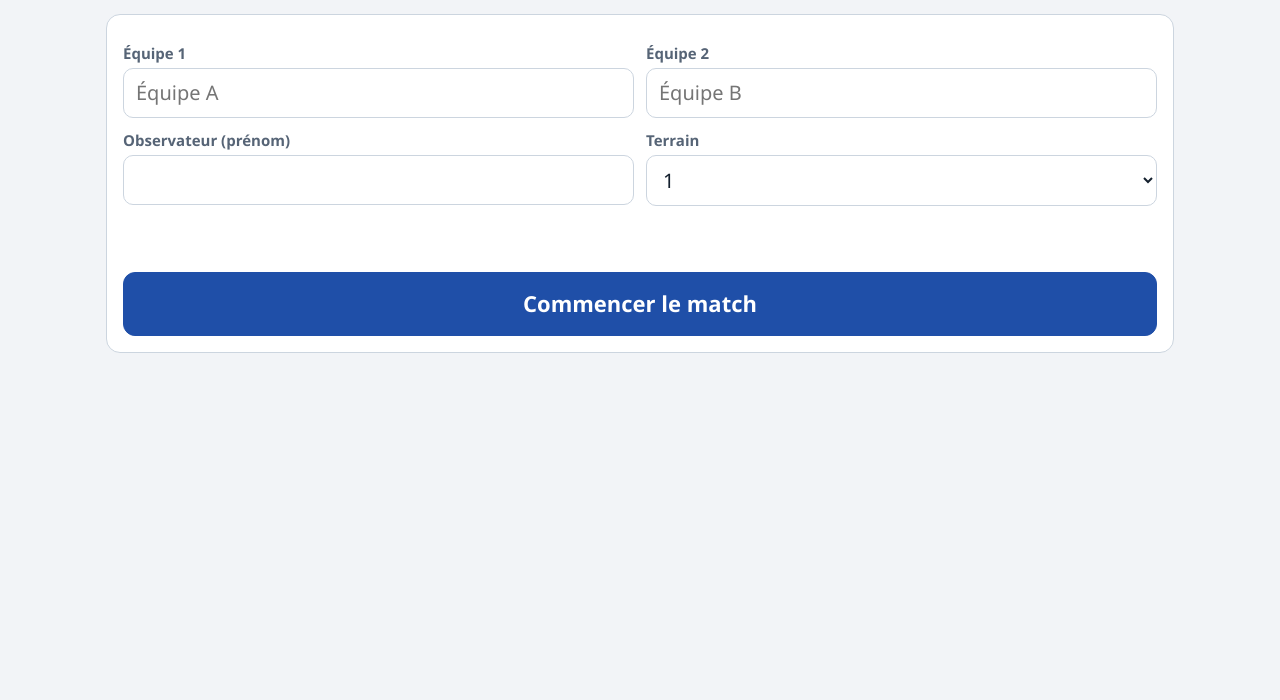
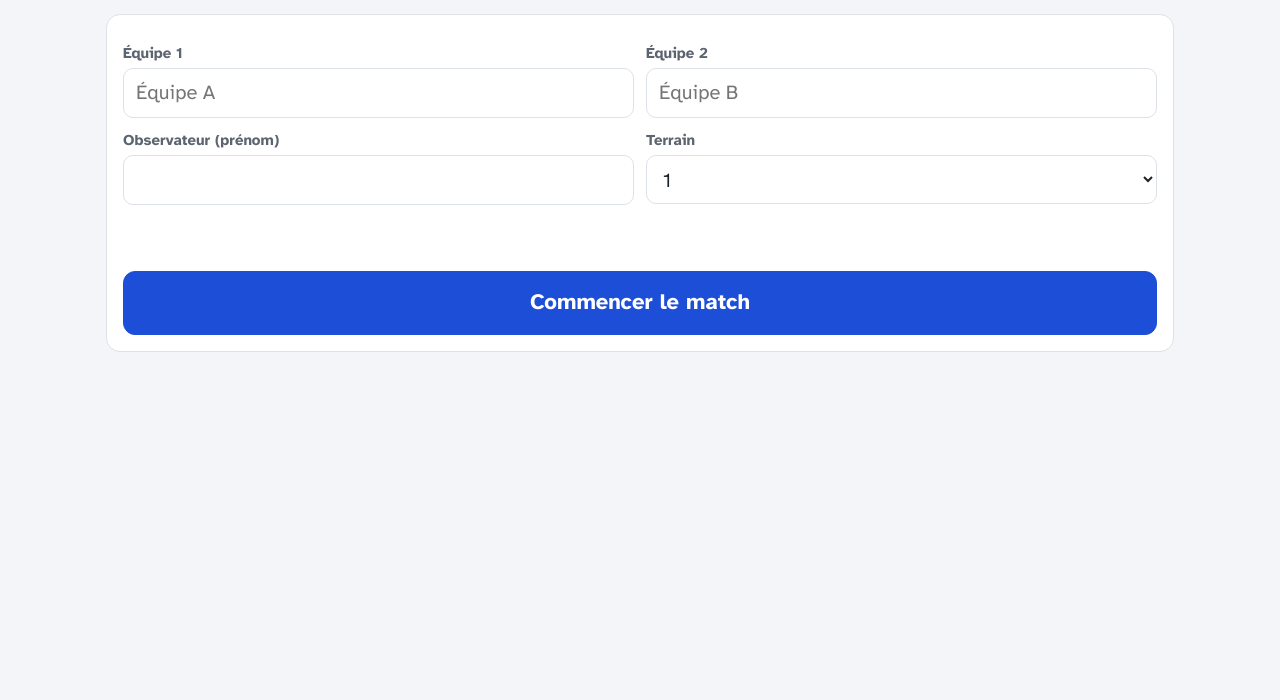
Before and after one commit to yannickdartois-hue/volley-eleves, a plain HTML site: page index.html in a window 1280 px wide. Shown: the part 100-800 px from the top of the page. Drawn offline with Linux system fonts and the light colour scheme.

Commit message:
Charte v1 : base commune, équipe A en bleu volley, polices embarquées hors ligne
Co-Authored-By: Claude Opus 5.5 <noreply@anthropic.com>
Claude-Session: https://claude.ai/code/session_01QNfJk8V2FdZHfoNhsmtJU7

```diff
--- /dev/null
+++ b/eps-charte-v1.css
@@ -0,0 +1,63 @@
+/* =====================================================================
+   eps-charte-v1.css — charte visuelle commune des applis EPS (version 1)
+   Lycée Georges Pompidou · Yannick Dartois
+   ---------------------------------------------------------------------
+   Source unique : mon-eps/atelier/ecran-de-cours/commun/. Recopié tel quel
+   dans chaque dépôt par construire.py (copie locale = marche hors ligne).
+   Chargé APRÈS le <style> de l'activité : il remplace ses couleurs sans
+   toucher au contenu. Pour revenir en arrière : retirer le lien vers ce
+   fichier et le petit <style> « Charte v1 » qui le suit dans la page.
+   Une future v2 sera un AUTRE fichier (eps-charte-v2.css) : chaque appli
+   passe à la v2 quand on le décide, jamais toutes d'un coup.
+
+   Ce qui est propre à chaque activité (sa couleur, la teinte de chacun de
+   ses cycles) est calculé par construire.py à partir de activites.json.
+   ===================================================================== */
+
+/* ---------- 0. Polices embarquées (dossier polices/ du dépôt : marche hors ligne) ---------- */
+@font-face{font-family:"Archivo";src:url(polices/archivo.woff2) format("woff2");font-weight:100 900;font-stretch:62% 125%;font-display:swap}
+@font-face{font-family:"Atkinson";src:url(polices/atkinson-400.woff2) format("woff2");font-weight:400;font-display:swap}
+@font-face{font-family:"Atkinson";src:url(polices/atkinson-700.woff2) format("woff2");font-weight:700;font-display:swap}
+
+/* ---------- 1. Base commune : thème clair (toujours par défaut) ---------- */
+:root{
+  --sol:#f3f5f8;        /* fond de page */
+  --craie:#ffffff;      /* cartes */
+  --encre:#1c2128;      /* texte */
+  --repere:#5b6470;     /* texte secondaire */
+  --trait:#dde2e8;      /* bordures, frise */
+  --sur-encre:#ffffff;
+  --fait:#9aa3ae;
+  /* l'accent de l'écran de cours devient la couleur de l'activité */
+  --ligne:var(--act);
+  --ligne-fonce:var(--act-fonce);
+  --ligne-pale:var(--act-pale);
+  /* polices : déjà embarquées dans chaque dépôt (dossier polices/) */
+  --d:"Archivo","Arial Narrow",Arial,sans-serif;
+  --t:"Atkinson","Segoe UI",Roboto,Arial,sans-serif;
+}
+
+/* ---------- 2. Thème sombre : seulement si on le choisit ---------- */
+:root[data-theme="dark"]{
+  --sol:#0d1117; --craie:#161b22; --encre:#e6edf3; --repere:#8b949e; --trait:#2a313b;
+  --sur-encre:#0d1117; --fait:#5b6573;
+  --ligne:var(--act-sombre); --ligne-fonce:var(--act-sombre); --ligne-pale:var(--act-pale-sombre);
+  color-scheme:dark;
+}
+
+/* ---------- 3. Cycles : bandeau, pastille et étiquettes dans la teinte du cycle ---------- */
+/* Les teintes (--niv, --sur-niv) sont posées par le <style> « Charte v1 » de la page. */
+.carte .etiq .nv{background:var(--niv);color:var(--sur-niv)}
+.sc.jour{outline-color:var(--ligne)}
+
+/* ---------- 4. Outils complets et applis élève/prof (noms --bg, --surface, --fg…) ---------- */
+/* Sélecteur renforcé pour passer devant eps-outil.css (:root.outil) sans toucher aux règles
+   de cycle des pages (:root[data-cycle=…]) qui posent --accent : l'accent reste réglé par la page. */
+:root:not(.ch-1):not(.ch-2):not(.ch-3){
+  --bg:#f3f5f8; --surface:#ffffff; --surface-2:#eef1f5; --fg:#1c2128; --muted:#5b6470; --line:#dde2e8;
+  --font-display:"Archivo","Arial Narrow",Arial,sans-serif;
+  --font-body:"Atkinson","Segoe UI",Roboto,Arial,sans-serif;
+}
+:root[data-theme="dark"]:not(.ch-1):not(.ch-2):not(.ch-3){
+  --bg:#0d1117; --surface:#161b22; --surface-2:#1f2630; --fg:#e6edf3; --muted:#8b949e; --line:#2a313b;
+}
--- a/index.html
+++ b/index.html
@@ -9,7 +9,7 @@
 <meta name="apple-mobile-web-app-capable" content="yes">
 <meta name="mobile-web-app-capable" content="yes">
 <meta name="apple-mobile-web-app-title" content="Volley élève">
-<meta name="theme-color" content="#0891b2">
+<meta name="theme-color" content="#1d4ed8">
 <meta name="viewport" content="width=device-width, initial-scale=1, viewport-fit=cover">
 <title>Volley Observation</title>
 <meta name="description" content="Observation des matchs de volley par les élèves : comment chaque point est marqué.">
@@ -76,6 +76,11 @@ input,select{font:inherit;font-size:20px;width:100%;padding:10px 12px;border:1.5
 .note{margin-top:14px;padding:10px 12px;border-radius:10px;background:var(--surface-2);font-size:15px}
 @media (max-width:640px){.cols,.res{grid-template-columns:1fr 1fr;gap:8px} .score{font-size:64px} .pt{min-height:64px;padding:10px} .pt b{font-size:17px} .pt span{font-size:max(12.5px,var(--fs-min,15px))} .col h3{font-size:20px} .brow{grid-template-columns:1fr 1fr 76px} .res{grid-template-columns:1fr}}
 @media (orientation:landscape) and (max-height:820px){.score{font-size:64px;margin:2px 0} .pt{min-height:60px;padding:8px 12px} .pts{gap:6px}}
+</style>
+<link rel="stylesheet" href="eps-charte-v1.css">
+<style>/* Charte v1 — volley-ball : équipe A dans le bleu du volley, équipe B en orange */
+:root{--act:#1d4ed8;--act-fonce:#123086;--act-pale:#e4eafa;--act-sombre:#839eea;--act-pale-sombre:#18264a;
+  --a:#1d4ed8;--a-bg:#e4eafa;--b:#c2410c;--b-bg:#fbede6}
 </style>
 
 <style id="appicon-css">.appicon{width:40px;height:40px;border-radius:9px;vertical-align:middle;margin:0 10px 0 0;box-shadow:0 1px 3px rgba(0,0,0,.25);flex:none;display:inline-block;object-fit:cover}
--- a/sw.js
+++ b/sw.js
@@ -1,10 +1,10 @@
-const V='volley-eleves-v6';
+const V='volley-eleves-v7';
 // Toutes les applis partagent le même stockage (même adresse github.io) : on n'efface QUE les anciennes versions de CETTE appli.
 const MES_CACHES=/^(?:obs\-volley\-v|volley\-eleves\-v)\d+$/;
 
 // Wi-Fi faible au gymnase : si le réseau ne répond pas en 3 s, on ouvre la copie gardée sur l'appareil.
 const sous3s=p=>{p.catch(()=>{});return Promise.race([p,new Promise((_,non)=>setTimeout(()=>non(new Error('réseau lent')),3000))])};
-const CORE=['./','index.html','manifest.webmanifest','icon-180.png','icon-192.png', 'icon-32.png','icon-512.png'];
+const CORE=['./','index.html','eps-charte-v1.css','polices/archivo.woff2','polices/atkinson-400.woff2','polices/atkinson-700.woff2','manifest.webmanifest','icon-180.png','icon-192.png', 'icon-32.png','icon-512.png'];
 self.addEventListener('install',e=>{e.waitUntil(caches.open(V).then(c=>c.addAll(CORE)).then(()=>self.skipWaiting()))});
 self.addEventListener('activate',e=>{e.waitUntil(caches.keys().then(ks=>Promise.all(ks.filter(k=>MES_CACHES.test(k)&&k!==V).map(k=>caches.delete(k)))).then(()=>self.clients.claim()))});
 self.addEventListener('fetch',e=>{const r=e.request;if(r.method!=='GET')return;const u=new URL(r.url);
```
Also changed, not shown: polices/LICENCES.txt (added), polices/archivo.woff2 (added), polices/atkinson-400.woff2 (added), polices/atkinson-700.woff2 (added).
